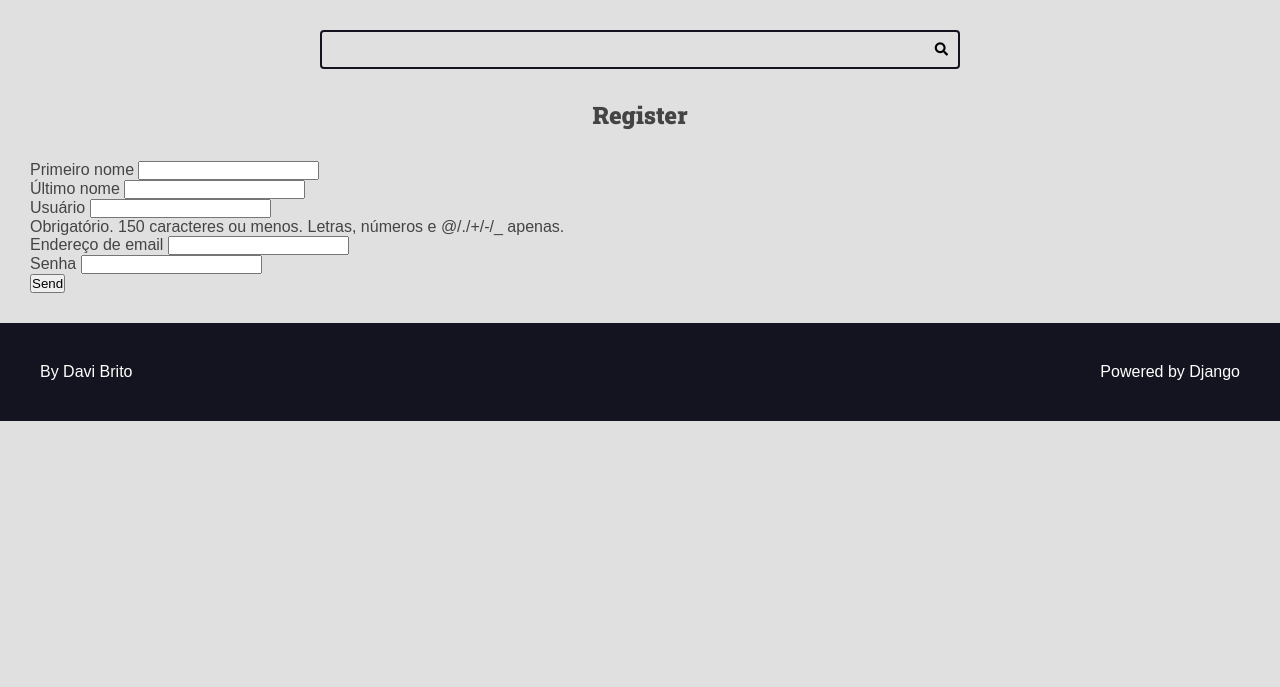
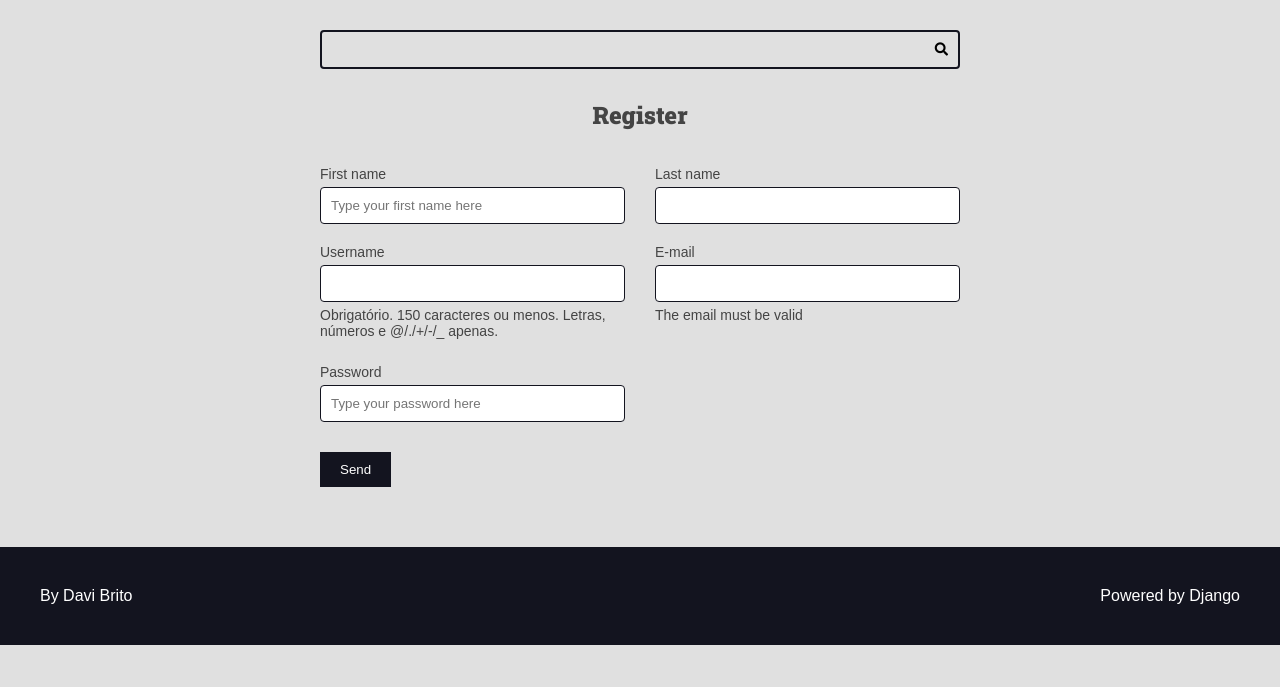
Before and after one commit to DaaviB/projeto-django, a Django app: page /authors/register/ in a window 1280 px wide. Shown: the part 113-800 px from the top of the page. Run offline with Django 4.2, Linux system fonts and the light colour scheme.

Commit message:
form style

```diff
--- a/authors/forms.py
+++ b/authors/forms.py
@@ -12,3 +12,31 @@ class RegisterForm(forms.ModelForm):
             'email',
             'password',
         ]
+
+        # exclude = [...]
+
+        labels = {
+            'username': 'Username',
+            'first_name': 'First name',
+            'last_name': 'Last name',
+            'email': 'E-mail',
+            'password': 'Password',
+        }
+
+        help_texts = {
+            'email': 'The email must be valid'
+        }
+
+        error_messages = {
+            'required': 'This field must not be empty'
+        }
+
+        widgets = {
+            'first_name': forms.TextInput(attrs={
+                'placeholder': 'Type your first name here'
+            }),
+            'password': forms.PasswordInput(attrs={
+                'placeholder': 'Type your password here',
+            })
+
+        }
--- a/authors/templates/authors/pages/register_view.html
+++ b/authors/templates/authors/pages/register_view.html
@@ -25,9 +25,10 @@
                 </div>
                 {% endfor %}
             </div>
-
-            <div class="form-group">
-                <button type="submit">Send</button>
+            <div class="form-content form-content-grid">
+                <div class="form-group">
+                    <button type="submit">Send</button>
+                </div>
             </div>
         </form>
     </div>
--- a/recipes/static/recipes/css/style.css
+++ b/recipes/static/recipes/css/style.css
@@ -312,6 +312,46 @@ h6 {
     background: var(--color-primary-dark);
     color: var(--color-white);
 }
+
+/* Forms */
+.form-content {
+    max-width: 64rem;
+    margin: 0 auto;
+    margin-bottom: var(--spacing-gutter-medium);
+}
+
+.form-content label,
+.form-content .help-text,
+.errorlist {
+    display: block;
+    margin: .5rem 0;
+    font-size: 1.4rem;
+    list-style-type: none;
+}
+
+.errorlist {
+    color: var(--color-error-dark);
+}
+
+.form-content input {
+    width: 100%;
+    padding: 1rem;
+    border-radius: .4rem;
+    border: 1px solid var(--color-primary-dark)
+}
+
+.form-content-grid {
+    display: grid;
+    grid-template-columns: repeat(auto-fit, minmax(30rem, 1fr));
+    gap: calc(var(--spacing-gutter-medium) / 2) var(--spacing-gutter-medium)
+}
+
+.form-content button {
+    padding: 1rem 2rem;
+    border: none;
+    background: var(--color-primary-dark);
+    color: var(--color-white);
+}
 /* Messages */
 
 .messages-container {
@@ -363,6 +403,7 @@ h6 {
     background: var(--color-debug-light);
     color: var(--color-debug-dark);
   }
+
 /* generics */
 
 .center {
@@ -379,7 +420,8 @@ h6 {
 }
 
 @media (max-width: 600px) {
-    .main-content-list {
+    .main-content-list,
+    .form-content-grid {
         grid-template-columns: repeat(auto-fit, minmax(100%, 1fr));
     }
 }
```
